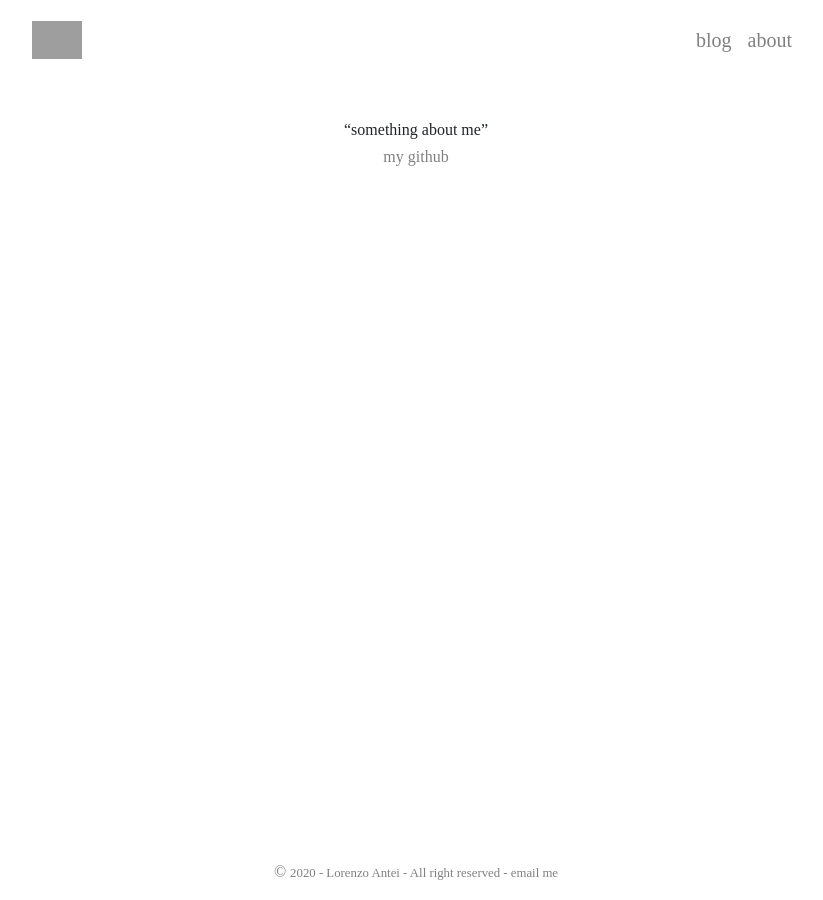
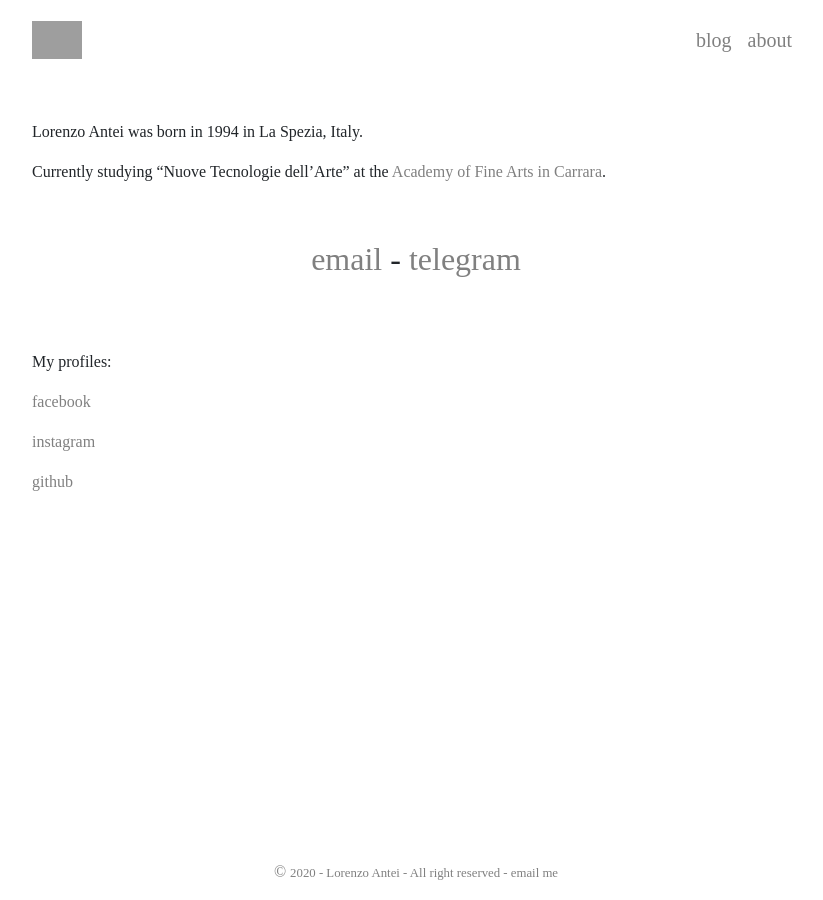
Before and after one commit to lorenzoantei/lorenzoantei_blog1, a Jekyll site: the page docs/about.html, which Jekyll copies as it is, in a window 1280 px wide. Shown: the whole page, without its empty margins (224-1047 px from the left). Built offline with Jekyll 4.4.1, drawn with Linux system fonts in a browser that asks for light colours; comment, search, counter and statistics services are not loaded; grey boxes are pictures that could not be loaded.

Commit message:
update about page

```diff
--- a/docs/about.html
+++ b/docs/about.html
@@ -9,15 +9,15 @@
 <meta name="generator" content="Jekyll v4.0.0" />
 <meta property="og:title" content="About" />
 <meta property="og:locale" content="en_US" />
-<meta name="description" content="“something about me”" />
-<meta property="og:description" content="“something about me”" />
+<meta name="description" content="Lorenzo Antei was born in 1994 in La Spezia, Italy." />
+<meta property="og:description" content="Lorenzo Antei was born in 1994 in La Spezia, Italy." />
 <link rel="canonical" href="http://localhost:1111/about" />
 <meta property="og:url" content="http://localhost:1111/about" />
 <meta property="og:site_name" content="Lorenzo Antei" />
 <meta property="og:type" content="article" />
-<meta property="article:published_time" content="2020-02-25T14:48:32+01:00" />
+<meta property="article:published_time" content="2020-02-25T15:06:35+01:00" />
 <script type="application/ld+json">
-{"@type":"BlogPosting","headline":"About","datePublished":"2020-02-25T14:48:32+01:00","url":"http://localhost:1111/about","mainEntityOfPage":{"@type":"WebPage","@id":"http://localhost:1111/about"},"description":"“something about me”","dateModified":"2020-02-25T14:48:32+01:00","@context":"https://schema.org"}</script>
+{"@type":"BlogPosting","headline":"About","datePublished":"2020-02-25T15:06:35+01:00","url":"http://localhost:1111/about","mainEntityOfPage":{"@type":"WebPage","@id":"http://localhost:1111/about"},"description":"Lorenzo Antei was born in 1994 in La Spezia, Italy.","dateModified":"2020-02-25T15:06:35+01:00","@context":"https://schema.org"}</script>
 <!-- End Jekyll SEO tag -->
 
   <link rel="shortcut icon" href="/assets/logo/logo-dark.ico">
@@ -70,9 +70,23 @@
      <!-- all other page content -->
      <div class="contento-pagina">
          <!--<h1>About</h1>-->
-  <h6 id="something-about-me">“something about me”</h6>
+  <p>Lorenzo Antei was born in 1994 in La Spezia, Italy.</p>
 
-<h6 id="my-github"><a href="https://github.com/lorenzoantei/lorenzoantei_w5">my github</a></h6>
+<p>Currently studying “Nuove Tecnologie dell’Arte” at the <a href="https://www.accademiacarrara.it/">Academy of Fine Arts in Carrara</a>.</p>
+
+<p><br /></p>
+<h2 id="email---telegram"><a href="mailto:lorenno@lorenzoantei.it">email</a> - <a href="https://t.me/lorenzoantei">telegram</a></h2>
+
+<p><br />
+<br /></p>
+
+<p>My profiles:</p>
+
+<p><a href="https://github.com/lorenzoantei/lorenzoantei_w5">facebook</a></p>
+
+<p><a href="https://github.com/lorenzoantei/lorenzoantei_w5">instagram</a></p>
+
+<p><a href="https://github.com/lorenzoantei/lorenzoantei_w5">github</a></p>
 
 
      </div>
--- a/docs/atom.xml
+++ b/docs/atom.xml
@@ -4,7 +4,7 @@
  <title>Lorenzo Antei</title>
  <link href="http://localhost:1111/atom.xml" rel="self"/>
  <link href="http://localhost:1111/"/>
- <updated>2020-02-25T14:48:32+01:00</updated>
+ <updated>2020-02-25T15:06:35+01:00</updated>
  <id>http://localhost:1111</id>
  <author>
    <name></name>
--- a/docs/blog.html
+++ b/docs/blog.html
@@ -13,9 +13,9 @@
 <meta property="og:url" content="http://localhost:1111/blog" />
 <meta property="og:site_name" content="Lorenzo Antei" />
 <meta property="og:type" content="article" />
-<meta property="article:published_time" content="2020-02-25T14:48:32+01:00" />
+<meta property="article:published_time" content="2020-02-25T15:06:35+01:00" />
 <script type="application/ld+json">
-{"@type":"BlogPosting","headline":"blog","datePublished":"2020-02-25T14:48:32+01:00","url":"http://localhost:1111/blog","mainEntityOfPage":{"@type":"WebPage","@id":"http://localhost:1111/blog"},"dateModified":"2020-02-25T14:48:32+01:00","@context":"https://schema.org"}</script>
+{"@type":"BlogPosting","headline":"blog","datePublished":"2020-02-25T15:06:35+01:00","url":"http://localhost:1111/blog","mainEntityOfPage":{"@type":"WebPage","@id":"http://localhost:1111/blog"},"dateModified":"2020-02-25T15:06:35+01:00","@context":"https://schema.org"}</script>
 <!-- End Jekyll SEO tag -->
 
   <link rel="shortcut icon" href="/assets/logo/logo-dark.ico">
--- a/docs/projects.html
+++ b/docs/projects.html
@@ -13,9 +13,9 @@
 <meta property="og:url" content="http://localhost:1111/projects" />
 <meta property="og:site_name" content="Lorenzo Antei" />
 <meta property="og:type" content="article" />
-<meta property="article:published_time" content="2020-02-25T14:48:32+01:00" />
+<meta property="article:published_time" content="2020-02-25T15:06:35+01:00" />
 <script type="application/ld+json">
-{"@type":"BlogPosting","headline":"Projects","datePublished":"2020-02-25T14:48:32+01:00","url":"http://localhost:1111/projects","mainEntityOfPage":{"@type":"WebPage","@id":"http://localhost:1111/projects"},"dateModified":"2020-02-25T14:48:32+01:00","@context":"https://schema.org"}</script>
+{"@type":"BlogPosting","headline":"Projects","datePublished":"2020-02-25T15:06:35+01:00","url":"http://localhost:1111/projects","mainEntityOfPage":{"@type":"WebPage","@id":"http://localhost:1111/projects"},"dateModified":"2020-02-25T15:06:35+01:00","@context":"https://schema.org"}</script>
 <!-- End Jekyll SEO tag -->
 
   <link rel="shortcut icon" href="/assets/logo/logo-dark.ico">
```
Also changed, not shown: _pages/about.md (+16 -2 lines), docs/sitemap.xml (+5 -5 lines).
